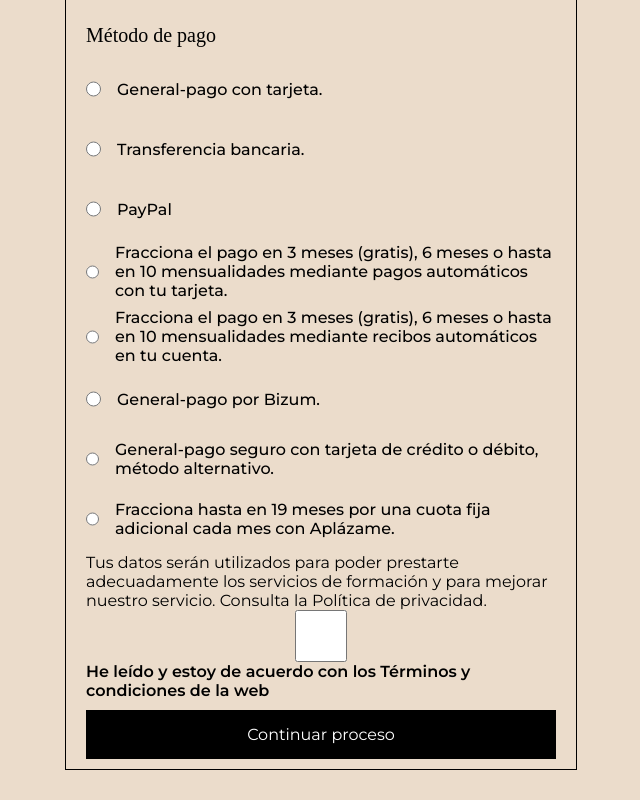
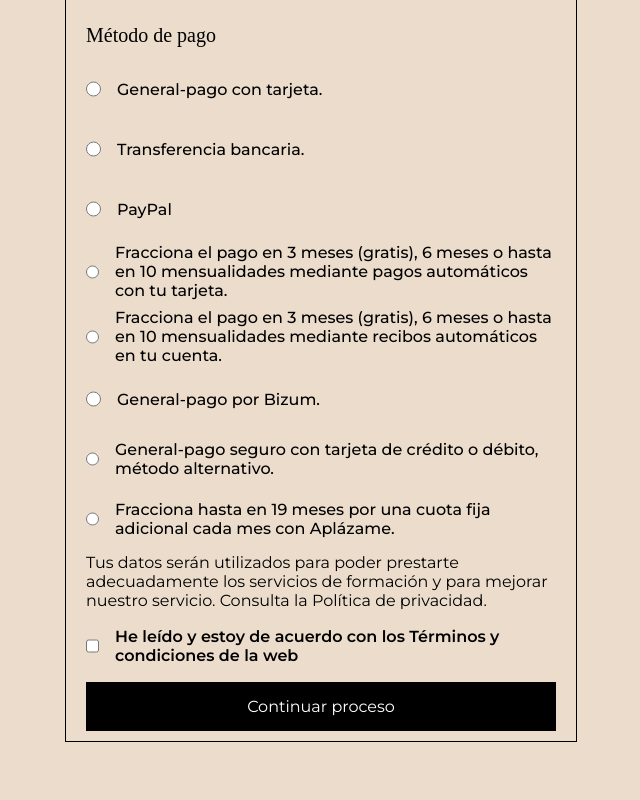
Before and after one commit to LauraMarin27/formularios, a plain HTML site: page index.html in a window 1280 px wide. Shown: the part 1388-2188 px from the top of the page, without its empty margins (63-703 px from the left). After the commit the page ends 2160 px from the top, so only its background shows below. Drawn offline with Linux system fonts and the light colour scheme; a web font is replaced by a local one.

Commit message:
Corrección de nombre etiqueta

```diff
--- a/index.html
+++ b/index.html
@@ -239,7 +239,7 @@
                 los servicios de formación y para mejorar nuestro servicio.
                 Consulta la Política de privacidad.
               </p>
-              <div class="General-itemGeneral--check General--domicilio">
+              <div class="General-item General--check General--domicilio">
                 <input type="checkbox" class="Datos-checkbox" />
                 <label for="" class="General-label"
                   >He leído y estoy de acuerdo con los Términos y condiciones de
```
